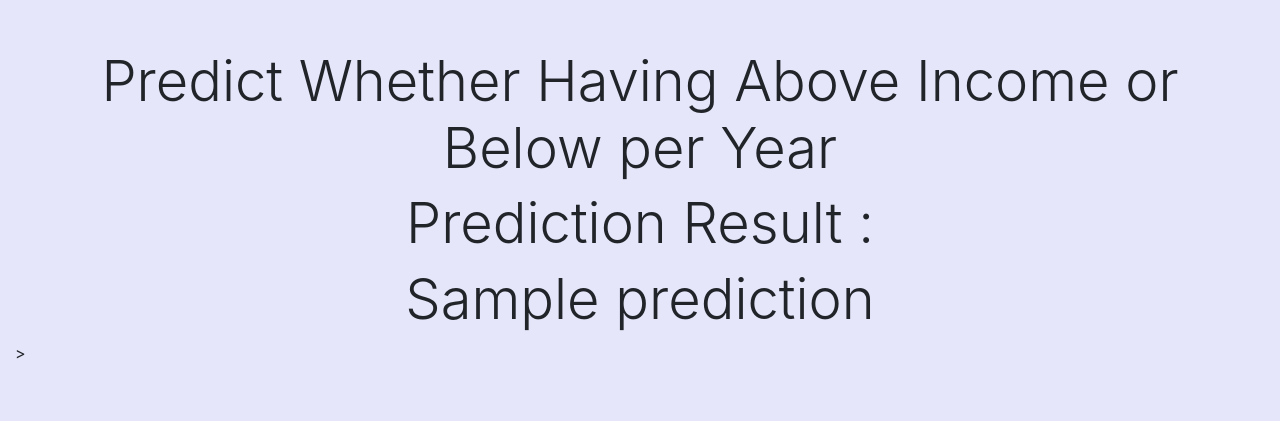
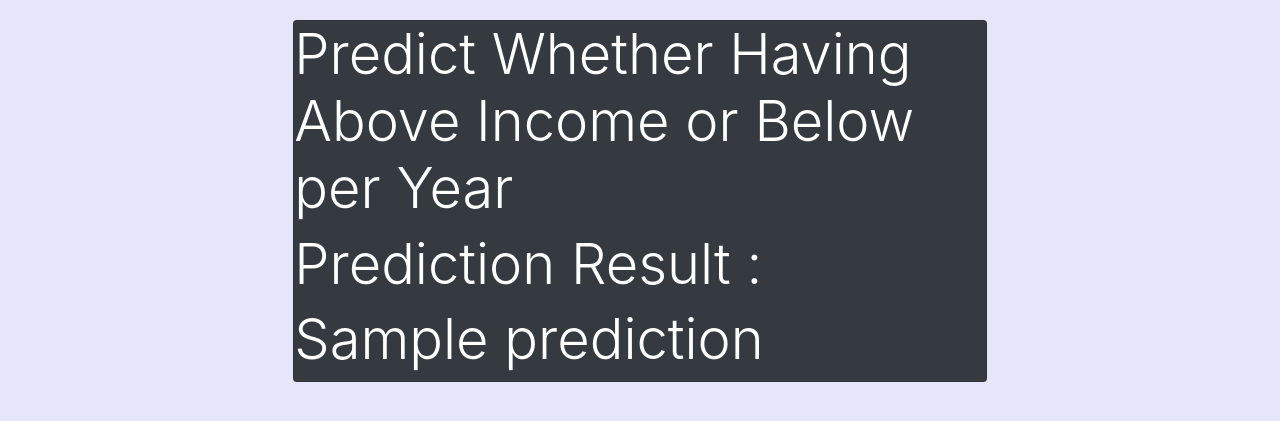
Before and after one commit to fakhrirobi/income-census, a Flask app: template templates/predict_result.html in a window 1280 px wide. Shown: the top 421 px of the page. Run offline with Flask 2, Linux system fonts and the light colour scheme; the template is opened without the code that fills it: most values are stand-ins (such as "Sample title", 1, 10 or a date in 2020); some libraries are stand-ins or nearby versions.

Commit message:
Update predict_result.html

```diff
--- a/templates/predict_result.html
+++ b/templates/predict_result.html
@@ -22,13 +22,19 @@
     />
 
 <body>
-    <div class="container-fluid"> <div class=" text-center mt-5 ">
-        <h3 class="display-4">Predict Whether Having Above  Income or Below per Year</h1>
+    <div class="card-body">
+      <div class="col-lg-7 mx-auto">
+        <div class="card text-white bg-dark mb-3"">
+          <h3 class="display-4">Predict Whether Having Above  Income or Below per Year</h3>
           <h4 class="display-4">Prediction Result : </h4>
-        <h4 class="display-4">{{prediction}}</h4>
-    </div>
+          <h4 class="display-4">{{prediction}}</h4>
+        </div >
+      </div >
+    </div >
+
+
+
 </body>
- >
 
     <script
       src="https://code.jquery.com/jquery-3.2.1.slim.min.js"
```
